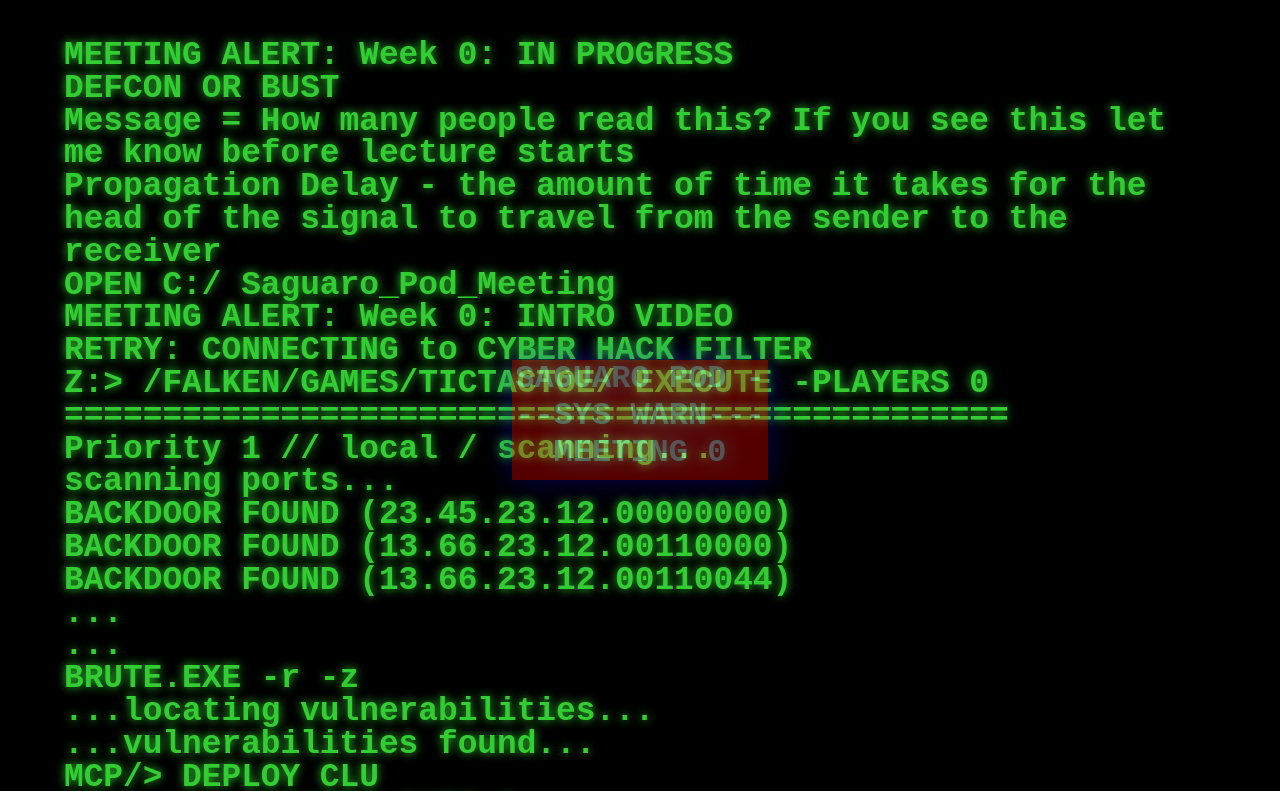
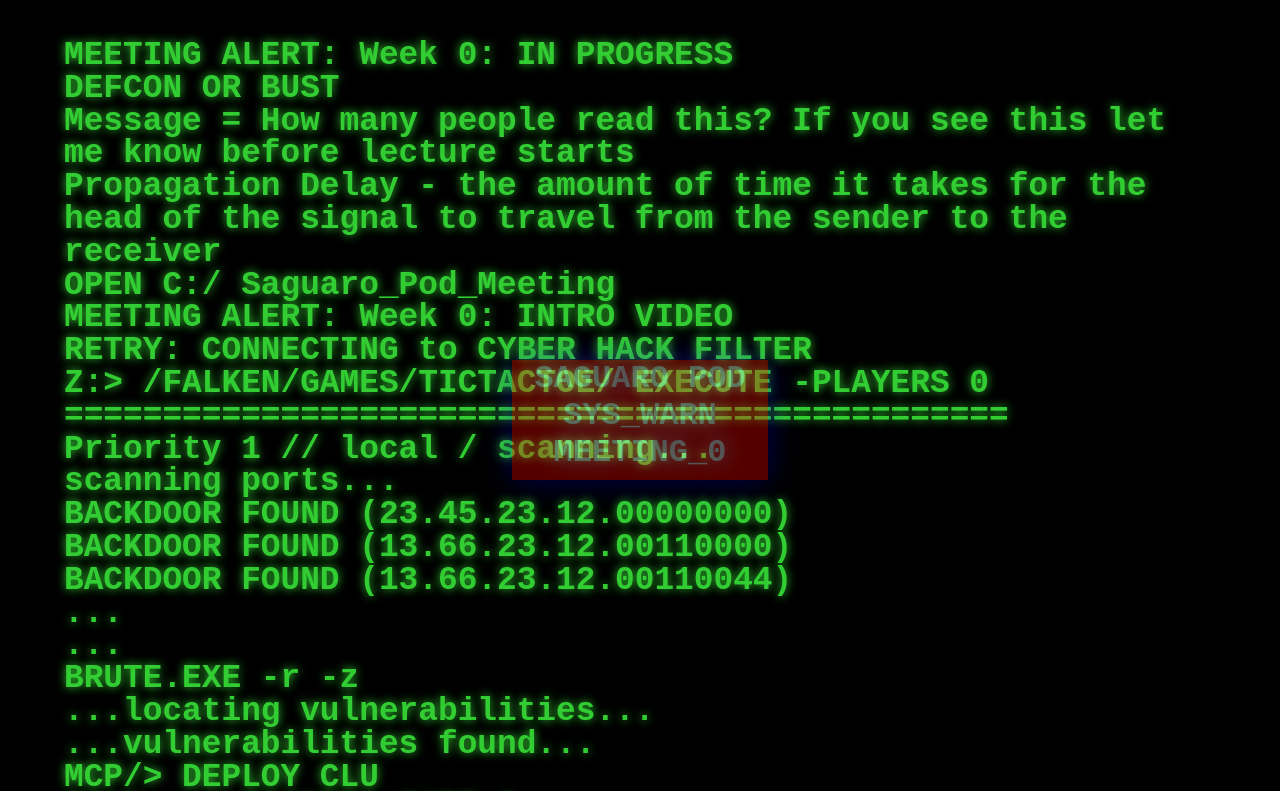
Before and after one commit to mgalde/Saguaro_Pod_Meeting, a plain HTML site: page index.html in a window 1280 px wide. Shown: the top 791 px of the page. Drawn offline with Linux system fonts and the light colour scheme.

Commit message:
Update index.html

```diff
--- a/index.html
+++ b/index.html
@@ -78,7 +78,7 @@ p {
 </head>
 
 <body translate="no" >
-  <div class="msg">SAGUARO POD ---SYS WARN---   MEETING 0</div>
+  <div class="msg">SAGUARO POD SYS_WARN MEETING_0</div>
 <div id="console">
 </div>
 
```
